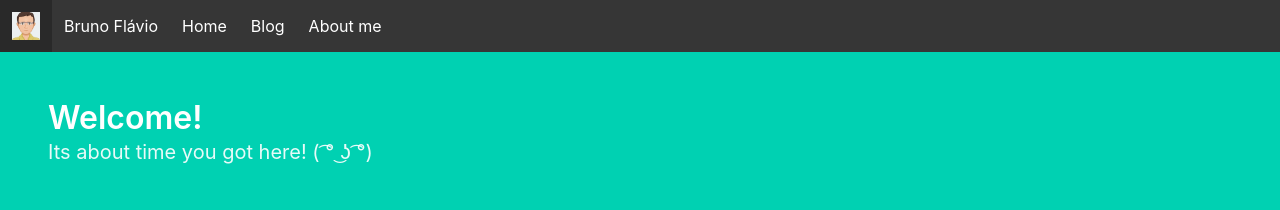
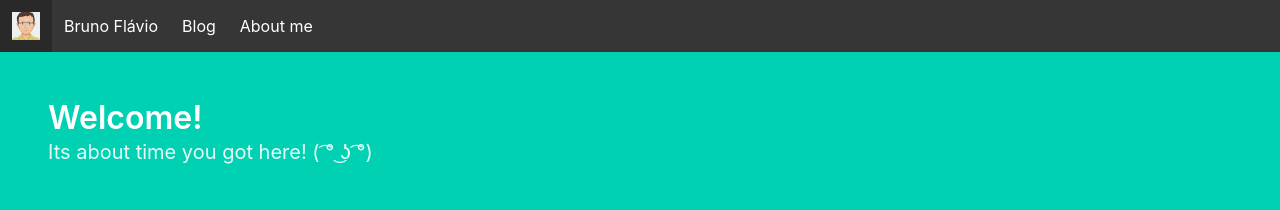
Before and after one commit to brunoflavio-com/brunoflavio-com.github.io, a Jekyll site: the page built from index.html, in a window 1280 px wide. Shown: the top 210 px of the page. Built offline with Jekyll 4.4.1, drawn with Linux system fonts in a browser that asks for light colours.

Commit message:
Removes Home from the navbar, as it was duplicating content.

```diff
--- a/_includes/navbar.html
+++ b/_includes/navbar.html
@@ -14,7 +14,6 @@
     </div>
     <div class="navbar-menu" id="navbarDefault">
         <div class="navbar-start">
-                <a class="navbar-item" href="/">Home</a>
                 <a class="navbar-item" href="/blog">Blog</a>
                 <a class="navbar-item" href="/about">About me</a>
         </div>
```
